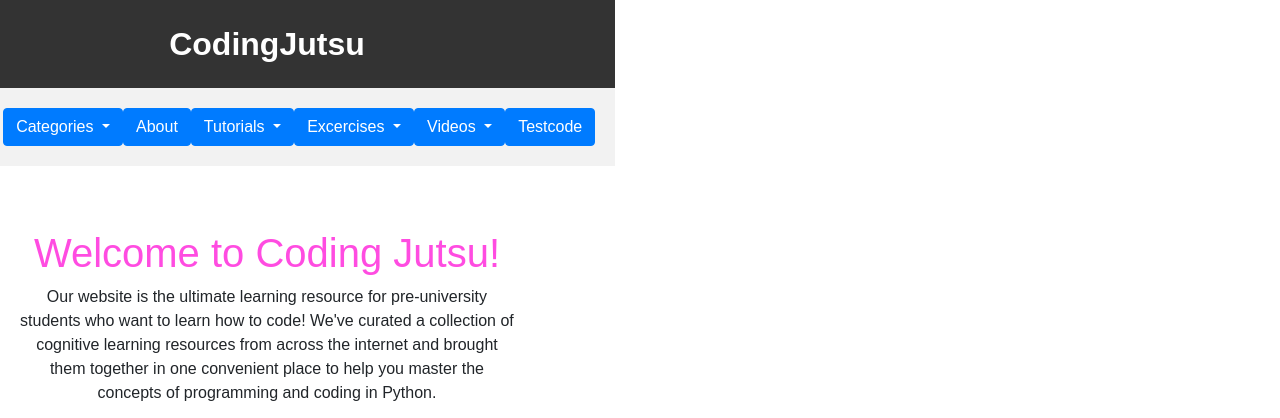
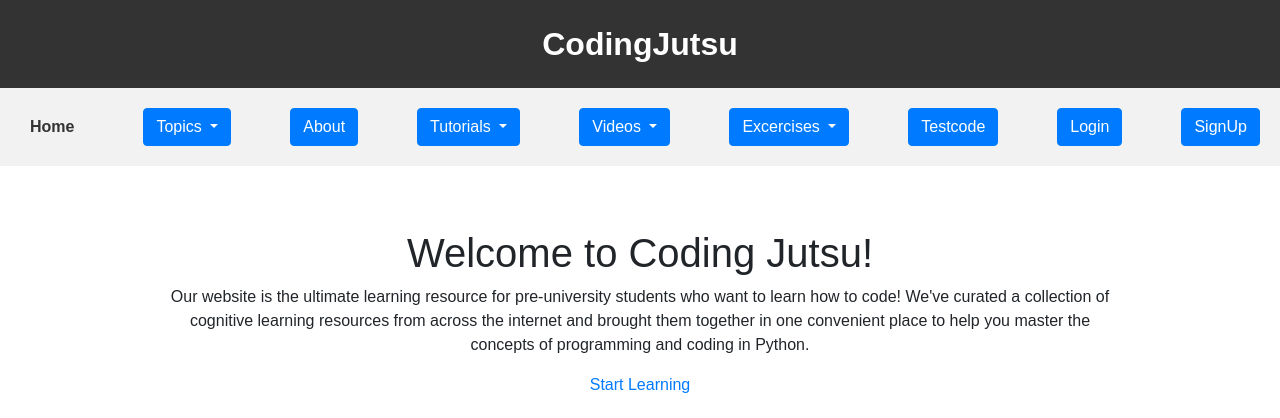
Before and after one commit to morganbierey/Dissertation_Project, a Django app: page /educational_tool/ in a window 1280 px wide. Shown: the top 418 px of the page. Run offline with Django 3.2, Linux system fonts and the light colour scheme; data that the repository does not hold is empty; style sheets or scripts are compiled from the project's sources; some libraries are stand-ins or nearby versions.

Commit message:
update base.html include navbar links closes #46

```diff
--- a/project/individual_project/templates/educational_tool/base.html
+++ b/project/individual_project/templates/educational_tool/base.html
@@ -3,6 +3,7 @@
 {% load staticfiles %}
 <html>
 	<head>
+    {% block head %}
 		<link rel="stylesheet" type="text/css" href="style.css">
 
         <!-- <meta charset="UTF-8" /> -->
@@ -27,6 +28,7 @@
     <script src="https://maxcdn.bootstrapcdn.com/bootstrap/4.5.2/js/bootstrap.min.js"></script>
 
   <link rel="stylesheet" type="text/css" href="{% static 'codejutsu/css/style.css' %}">
+  {% endblock %}
 
 </head>
 <body>
@@ -51,12 +53,13 @@
       <ul>
         <li><a href="/educational_tool">Home</a></li>
               <div class="dropdown">
-                <button class="btn btn-primary dropdown-toggle btncolour" type="button" data-toggle="dropdown">Categories
+                  <button class="btn btn-primary dropdown-toggle btncolour" type="button" data-toggle="dropdown"> Topics
                   <span class="caret"></span></button>
                   <ul class="dropdown-menu">
-                  <li><a href="#"><span>HTML</span></a></li>
-                  <li><a href="#"><span>CSS</span></a></li>
-                  <li><a href="#"><span>JavaScript</span></a></li>
+                    {% for top in topics %}
+                    <!-- <li>{{ vid.title }}</li> -->
+                     <li><a href="/educational_tool/topic/{{ top.id }}/">{{ top.title }}</a></li>
+                    {% endfor %}
                   </ul>
               </div>
               <div class="buttonlink">
@@ -66,19 +69,9 @@
                   <button class="btn btn-primary dropdown-toggle btncolour" type="button" data-toggle="dropdown">Tutorials
                   <span class="caret" ></span></button>
                   <ul class="dropdown-menu" >
-                  <li><a href="#"><span>Tutorial 1</span></a></li>
+                    <li><a href="{% url 'educational_tool:tutorial' %}"><span>Tutorial 1</span></a></li>
                     <li><a href="#"><span> Tutorial 2</span></a></li>
                     <li><a href="#"><span>Tutorial 3</span></a></li>
-                </ul>
-            </div>
-
-            <div class="dropdown">
-                <button class="btn btn-primary dropdown-toggle btncolour" type="button" data-toggle="dropdown">Excercises
-                <span class="caret"></span></button>
-                <ul class="dropdown-menu">
-                  <li><a href="#"><span>Excercise 1</span></a></li>
-                  <li><a href="#"><span>Excercise 2</span></a></li>
-                  <li><a href="#"><span>Excercise 3</span></a></li>
                   </ul>
               </div>
 
@@ -93,9 +86,31 @@
                 </ul>
             </div>
 
+            </select>
+
+              <div class="dropdown">
+                  <button class="btn btn-primary dropdown-toggle btncolour" type="button" data-toggle="dropdown">Excercises
+                  <span class="caret"></span></button>
+                  <ul class="dropdown-menu">
+                    {% for ex in excercises %}
+                      <li><a href="/educational_tool/compilerbase/{{ ex.id }}/">{{ ex.title }}</a></li>
+                    {% endfor %}
+                </ul>
+
+              </div>
+
               <div class="buttonlink">
                   <a class="btn btn-primary btncolour" href="{% url 'educational_tool:pycompiler' %}" role="button btncolour">Testcode</a>
               </div>
+
+              <div class="buttonlink">
+                  <a class="btn btn-primary btncolour" href="{% url 'educational_tool:login' %}" role="button">Login</a>
+              </div>
+
+              <div class="buttonlink">
+                    <a class="btn btn-primary btncolour" href="{% url 'educational_tool:register' %}" role="button btncolour">SignUp</a>
+              </div>
+            </ul>
 
         <!-- <li><a href="#">Dashboard 1</a></li>
         <li><a href="#">Dashboard 2</a></li>
```
Lines whose indentation alone changed are shown as unchanged.
